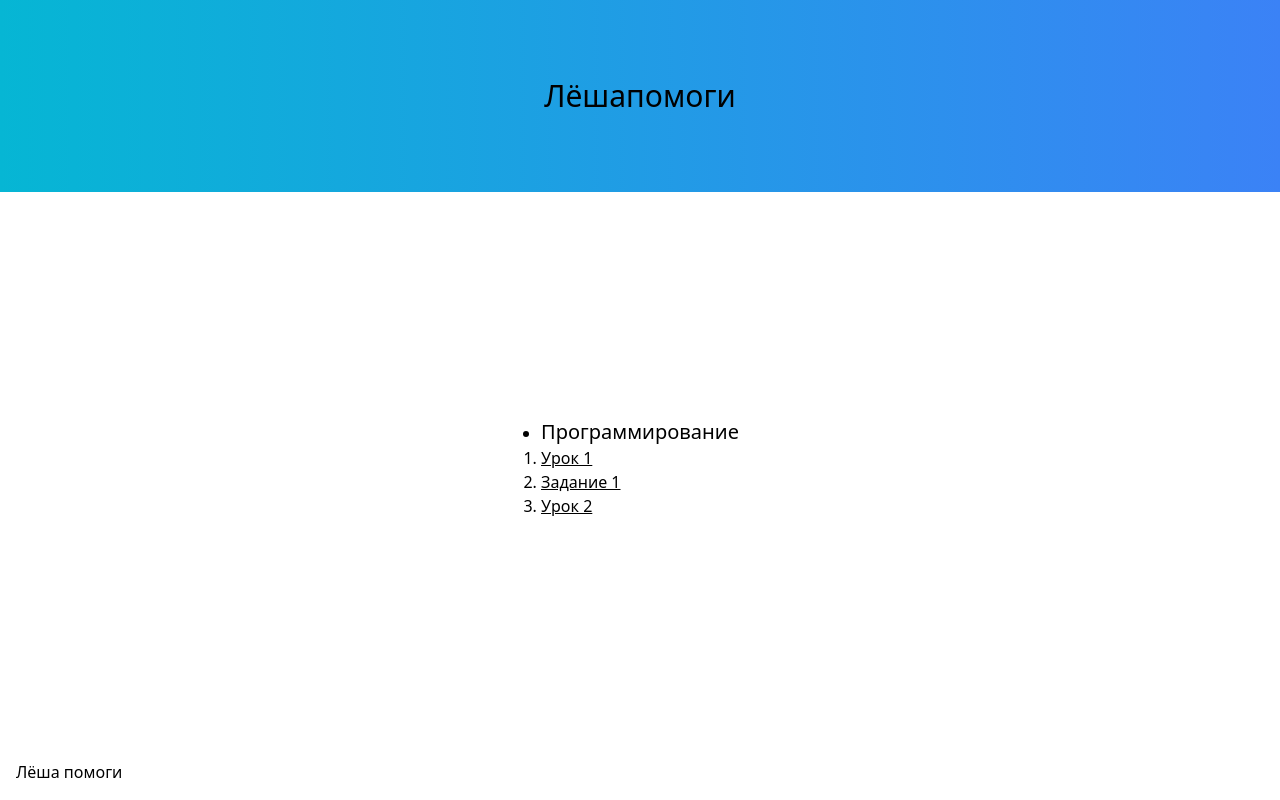
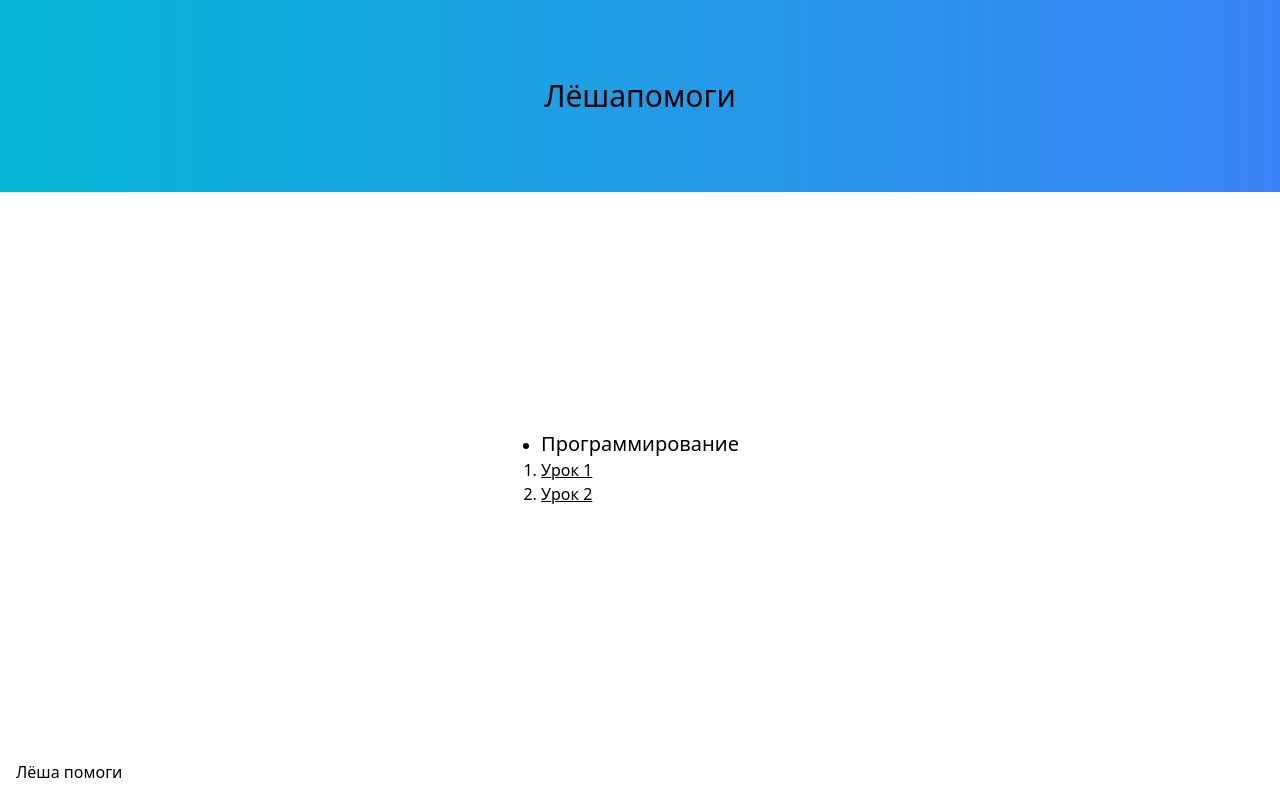
Before and after one commit to tapnisu/leshapomogi.ru, a Next.js app: page / in a window 1280 px wide. Built offline with nearby package versions, Linux system fonts and the light colour scheme.

Commit message:
Удалил дз1 на время

```diff
--- a/pages/index.tsx
+++ b/pages/index.tsx
@@ -26,11 +26,6 @@ const Index: NextPage = () => {
 									</a>
 								</li>
 								<li>
-									<a href="/programming/task1" className="underline">
-										Задание 1
-									</a>
-								</li>
-								<li>
 									<a href="/programming/lesson2" className="underline">
 										Урок 2
 									</a>
```
